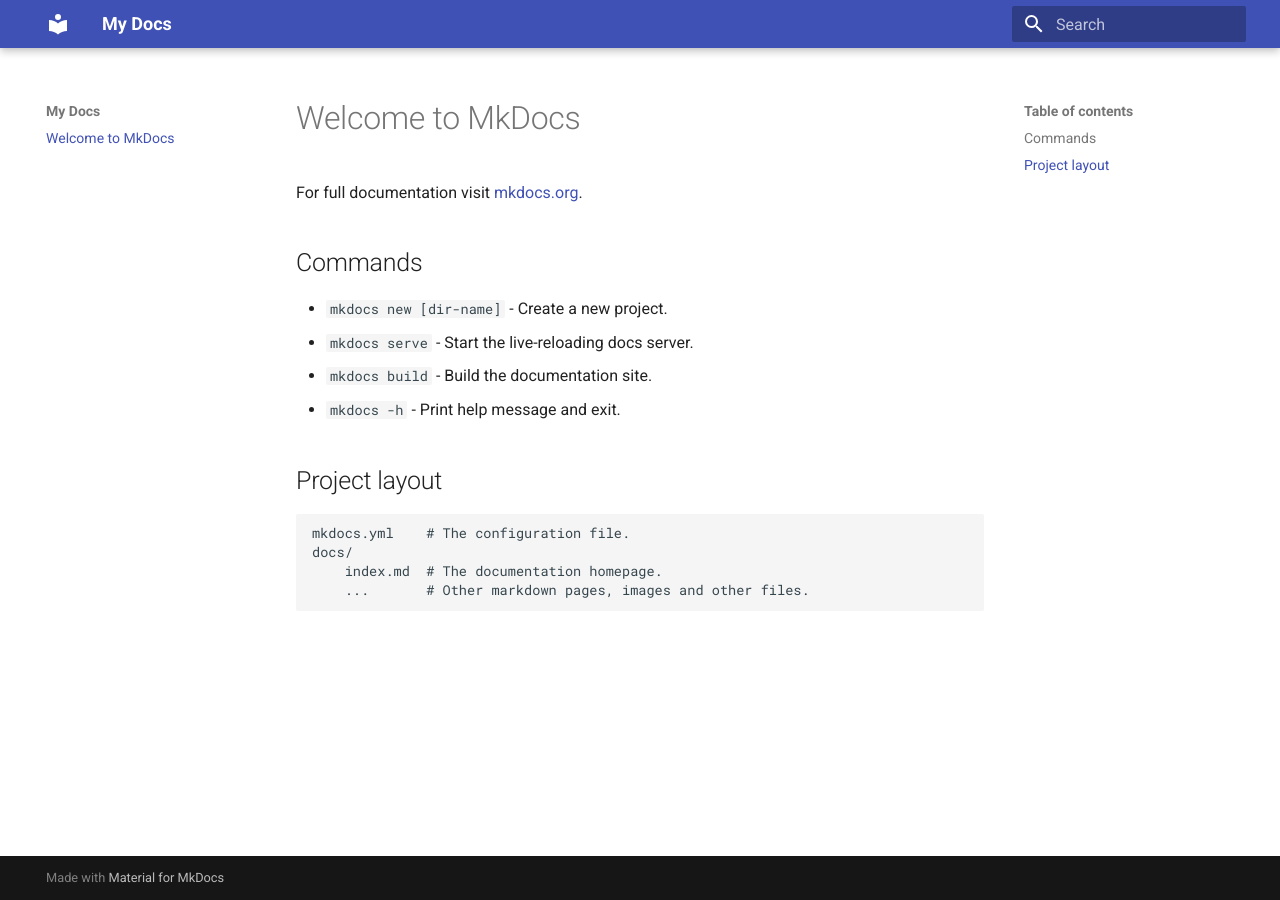
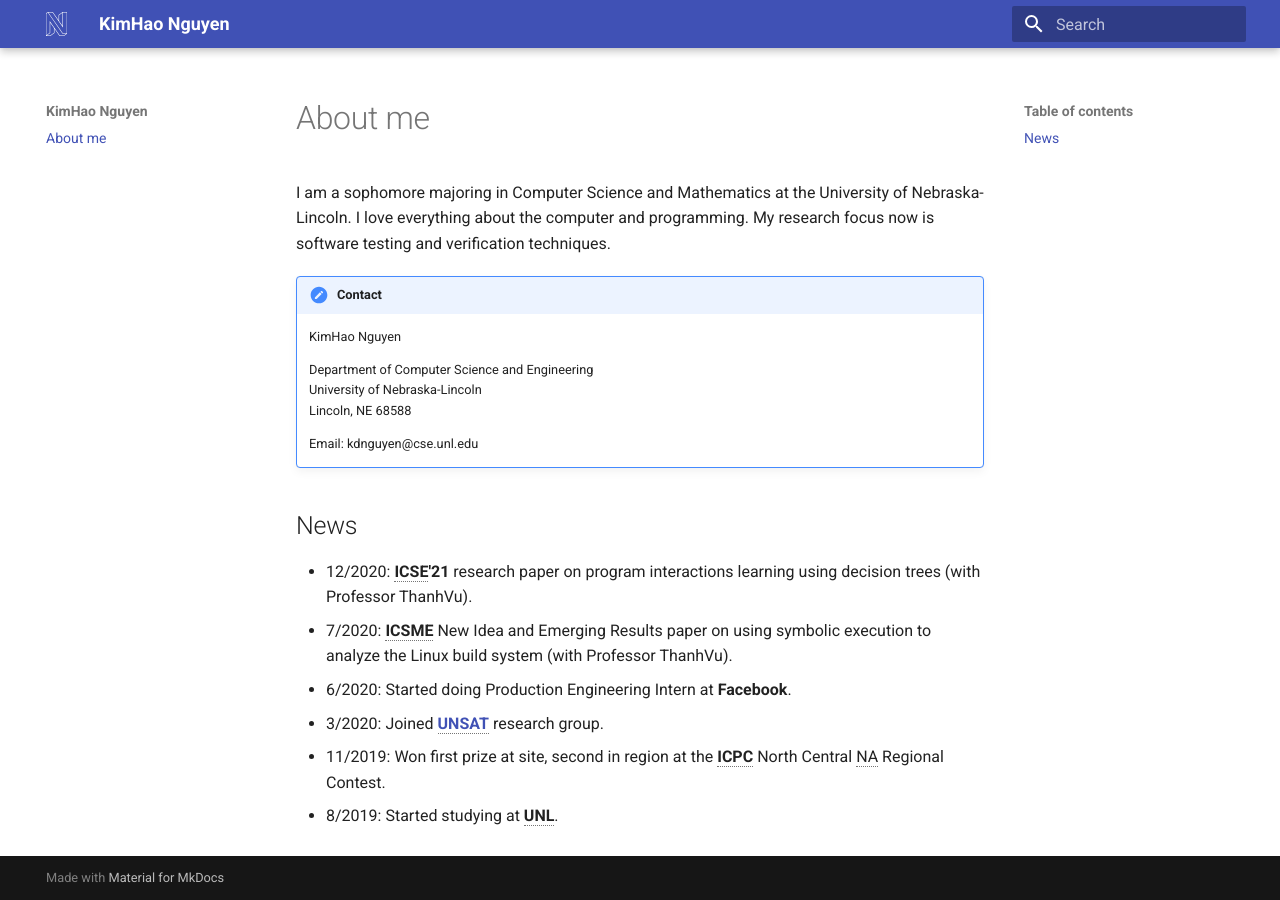
Before and after one commit to ndkimhao/ndkimhao.github.io, an MkDocs documentation site: the page built from docs/index.md, in a window 1280 px wide. Built offline with MkDocs 1.6.1 and Material for MkDocs 9.7.7, drawn with Linux system fonts in a browser that asks for light colours.

Commit message:
about me page

```diff
--- a/docs/index.md
+++ b/docs/index.md
@@ -1,17 +1,30 @@
-# Welcome to MkDocs
+# About me
 
-For full documentation visit [mkdocs.org](https://www.mkdocs.org).
+I am a sophomore majoring in Computer Science and Mathematics at the University of Nebraska-Lincoln.
+I love everything about the computer and programming.
+My research focus now is software testing and verification techniques.
 
-## Commands
+!!! tldr "Contact"
+    KimHao Nguyen
 
-* `mkdocs new [dir-name]` - Create a new project.
-* `mkdocs serve` - Start the live-reloading docs server.
-* `mkdocs build` - Build the documentation site.
-* `mkdocs -h` - Print help message and exit.
+    Department of Computer Science and Engineering <br>
+    University of Nebraska-Lincoln <br>
+    Lincoln, NE 68588
 
-## Project layout
+    Email: kdnguyen@cse.unl.edu
 
-    mkdocs.yml    # The configuration file.
-    docs/
-        index.md  # The documentation homepage.
-        ...       # Other markdown pages, images and other files.
+
+## News
+- 12/2020: **ICSE'21** research paper on program interactions learning using decision trees (with Professor ThanhVu).
+- 7/2020: **ICSME** New Idea and Emerging Results paper on using symbolic execution to analyze the Linux build system (with Professor ThanhVu).
+- 6/2020: Started doing Production Engineering Intern at **Facebook**.
+- 3/2020: Joined [**UNSAT**](https://nguyenthanhvuh.github.io/research/group/){target=_blank} research group.
+- 11/2019: Won first prize at site, second in region at the **ICPC** North Central NA Regional Contest.
+- 8/2019: Started studying at **UNL**.
+
+*[ICSE]: International Conference on Software Engineering
+*[ICSME]: International Conference on Software Maintenance and Evolution
+*[UNSAT]: University of Nebraska Software Analysis and Testing
+*[NA]: North America
+*[ICPC]: International Collegiate Programming Contest
+*[UNL]: University of Nebraska-Lincoln
--- a/mkdocs.yml
+++ b/mkdocs.yml
@@ -1,3 +1,14 @@
-site_name: My Docs
+site_name: KimHao Nguyen
 theme:
   name: material
+  icon:
+    logo: fontawesome/brands/neos
+  favicon: images/favicon.png
+markdown_extensions:
+  - admonition
+  - pymdownx.details
+  - pymdownx.superfences
+  - abbr
+  - attr_list
+nav:
+  - index.md
```
Also changed, not shown: docs/images/favicon.png (added), docs/images/unl-icon.svg (added).
